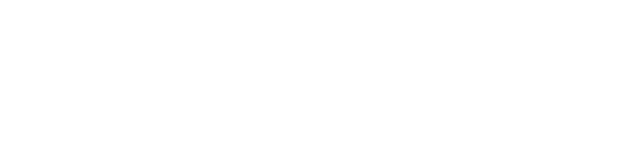
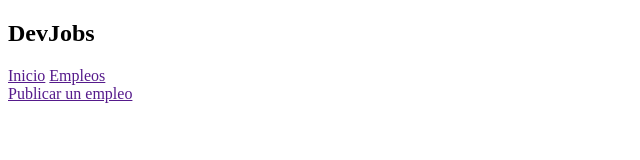
Before and after one commit to AlbertoTrevizo/DevJobs, a plain HTML site: page index.html in a window 1280 px wide. Shown: the whole page, without its empty margins (0-640 px from the left). Drawn offline with Linux system fonts and the light colour scheme.

Commit message:
update index.html

```diff
--- a/index.html
+++ b/index.html
@@ -6,5 +6,18 @@
         <meta name="description" content="Encuentra las mejores ofertas de trabajo para desarrolladores en DevJobs.">
     </head>
     <body>
+        <header>
+            <h2>DevJobs</h2>
+
+            <nav>
+                <a href="">Inicio</a>
+                <a href="">Empleos</a>
+            </nav>
+
+            <div>
+                <a href="">Publicar un empleo</a>
+                <a href="Iniciar sesión"></a>
+            </div>
+        </header>
     </body>
 </html>
```
Lines whose indentation alone changed are shown as unchanged.
